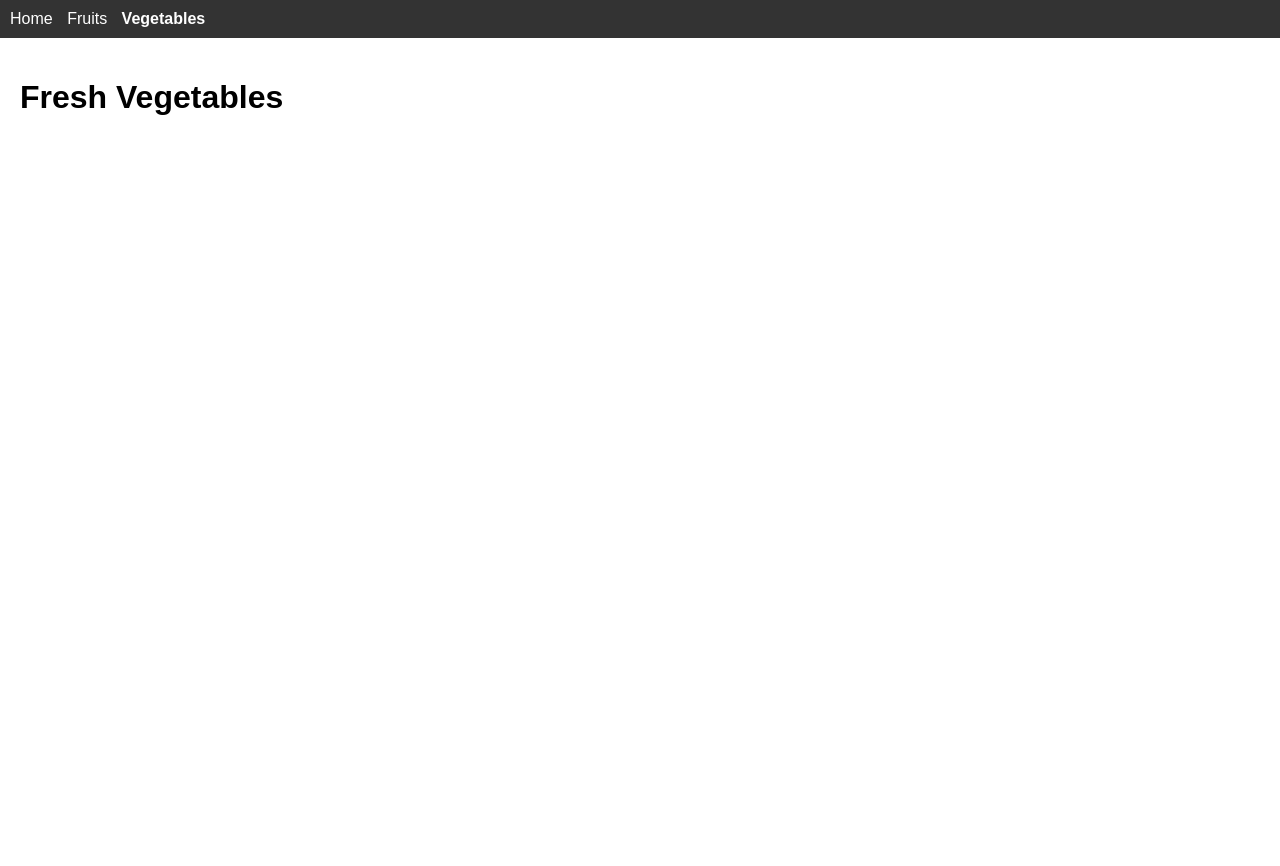
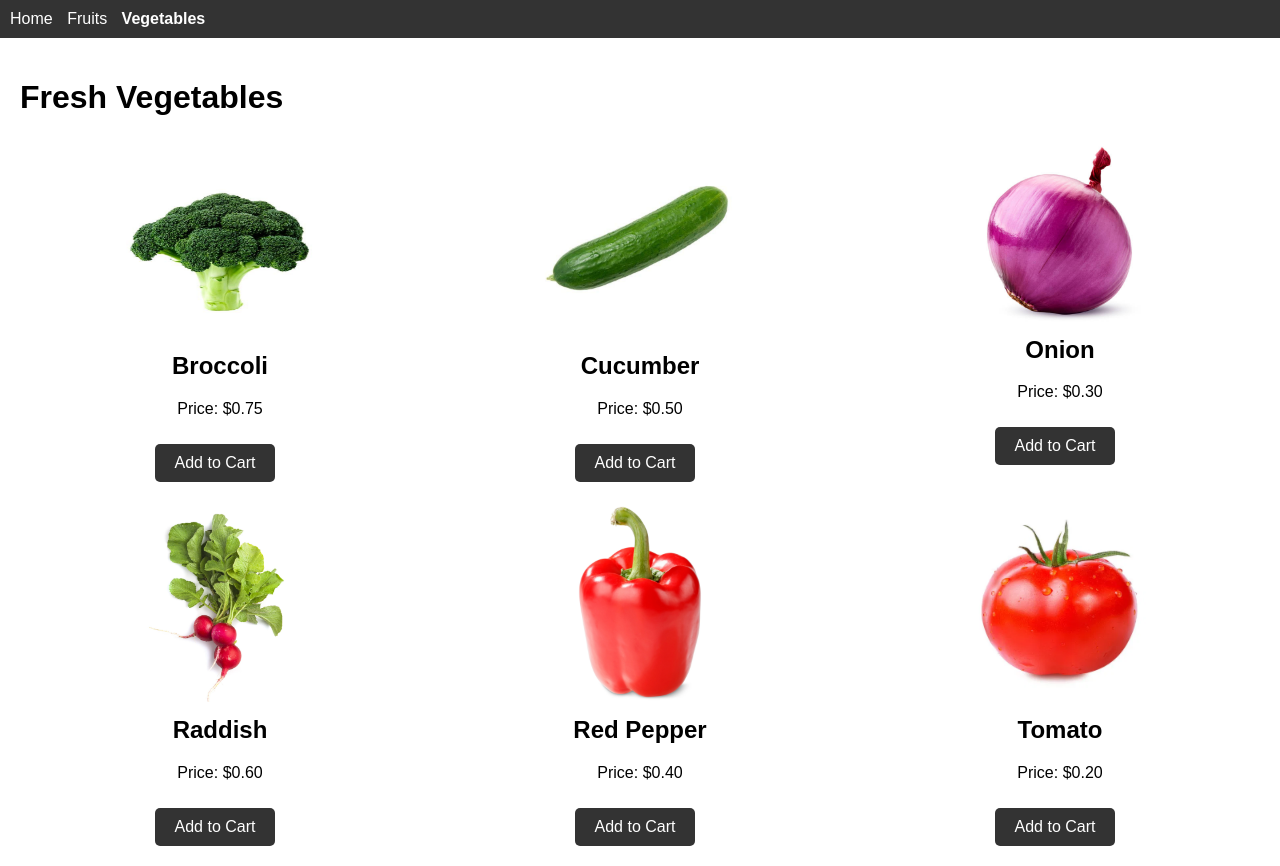
Before and after one commit to Samuraicode3s/ronins-produce-shop, a plain HTML site: page vegetables.html in a window 1280 px wide. Before the commit the page ends 800 px from the top, so only its background shows below. Drawn offline with Linux system fonts and the light colour scheme; files whose address does not match are found by name.

Commit message:
basic changes

```diff
--- a/css/styles.css
+++ b/css/styles.css
@@ -50,7 +50,26 @@ main {
     gap: 20px;
 }
 
-.product-grid img {
+.product-card {
+    text-align: center;
+}
+
+.product-card img {
     width: 100%;
     height: auto;
+    border-radius: 5px;
+    max-width: 200px;
+    max-height: 200px;
 }
+
+.product-card h2 {
+    margin-top: 10px;
+}
+
+.product-card p {
+    margin-top: 5px;
+}
+
+.product-card .btn {
+    margin-top: 10px;
+}
--- a/vegetables.html
+++ b/vegetables.html
@@ -1,4 +1,5 @@
- <!DOCTYPE html>
+<!-- vegetables.html -->
+<!DOCTYPE html>
 <html lang="en">
 <head>
     <meta charset="UTF-8">
@@ -16,7 +17,42 @@
     <main>
         <h1>Fresh Vegetables</h1>
         <div class="product-grid">
-            <!-- Products will go here -->
+            <div class="product-card">
+                <img src="C:\Users\Jeiran\Desktop\ronins-produce-shop\images\broccoli.jpg" alt="Broccoli">
+                <h2>Broccoli</h2>
+                <p>Price: $0.75</p>
+                <a href="#" class="btn">Add to Cart</a>
+            </div>
+            <div class="product-card">
+                <img src="C:\Users\Jeiran\Desktop\ronins-produce-shop\images\cucumber.jpg" alt="Cucumber">
+                <h2>Cucumber</h2>
+                <p>Price: $0.50</p>
+                <a href="#" class="btn">Add to Cart</a>
+            </div>
+            <div class="product-card">
+                <img src="C:\Users\Jeiran\Desktop\ronins-produce-shop\images\onion.jpg" alt="Onion">
+                <h2>Onion</h2>
+                <p>Price: $0.30</p>
+                <a href="#" class="btn">Add to Cart</a>
+            </div>
+            <div class="product-card">
+                <img src="C:\Users\Jeiran\Desktop\ronins-produce-shop\images\radish.jpg" alt="Raddish">
+                <h2>Raddish</h2>
+                <p>Price: $0.60</p>
+                <a href="#" class="btn">Add to Cart</a>
+            </div>
+            <div class="product-card">
+                <img src="C:\Users\Jeiran\Desktop\ronins-produce-shop\images\redpepper.jpg" alt="Red Pepper">
+                <h2>Red Pepper</h2>
+                <p>Price: $0.40</p>
+                <a href="#" class="btn">Add to Cart</a>
+            </div>
+            <div class="product-card">
+                <img src="C:\Users\Jeiran\Desktop\ronins-produce-shop\images\tomato.jpg" alt="Tomato">
+                <h2>Tomato</h2>
+                <p>Price: $0.20</p>
+                <a href="#" class="btn">Add to Cart</a>
+            </div>
         </div>
     </main>
 </body>
```
Also changed, not shown: fruits.html (+37 -1 lines).
